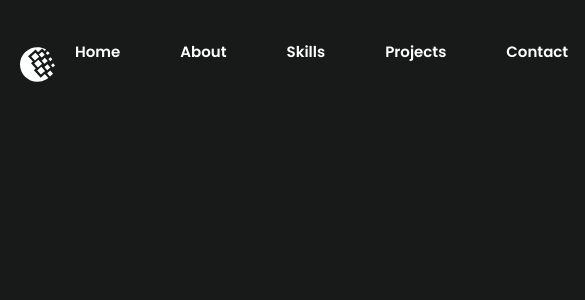
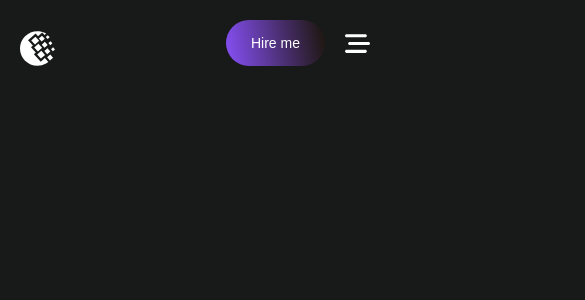
Before and after one commit to ruwinikularathne/My-Portfolio, a React (Create React App) app: page / in a window 390 px wide. Shown: the top 300 px of the page, 585 px wide, since content can reach past the window. Built offline with nearby package versions, Linux system fonts and the light colour scheme.

Commit message:
made navbar responsive

```diff
--- a/src/components/Navbar/Navbar.css
+++ b/src/components/Navbar/Navbar.css
@@ -62,6 +62,54 @@
     display: none;
 }
 
+.navbar_container .close_btn{
+    position: absolute;
+    top: 10px;
+    right: 10px;
+    z-index: 2;
+    font-size: 16px;
+    display: none;
+}
+
+.navbar_container .overlay{
+    background: rgba(1,1,1,0.5);
+    position: fixed;
+    top: 0;
+    left: 0;
+    height: 100%;
+    min-height: 100vh;
+    width: 100%;
+    z-index: 199;
+    user-select: none;
+    cursor: pointer;
+}
+
 @media (max-width:900px){
-
+    .navbar_container{
+        background: var(--color-ui-2);
+    }
+    .navbar_container .tab_group{
+        position: fixed;
+        width: 300px;
+        height: 100%;
+        min-height: 100vh;
+        background: var(--color-ui-1);
+        top: 0;
+        left: -100%;
+        flex-direction: column;
+        align-items: stretch;
+        justify-content: flex-start;
+        z-index: 200;
+        transition: var(--tansitionr);
+        padding-top: 20px;
+    }
+    .navbar_container .tab_group.show{
+        left: 0;
+    }
+    .navbar_container .menu{
+        display: block;
+    }
+    .navbar_container .close_btn{
+        display: flex;
+    }
 }
--- a/src/components/Navbar/index.jsx
+++ b/src/components/Navbar/index.jsx
@@ -1,17 +1,28 @@
-import React from 'react'
+import React,{useState} from 'react'
 import "./Navbar.css"
 import { SiWebmoney } from "react-icons/si";
 import {menu} from "../../data"
 import { Link,animateScroll as scroll } from 'react-scroll';
-import { FaArrowUpRightFromSquare,FaBarsStaggered } from 'react-icons/fa6';
+import { FaBarsStaggered } from 'react-icons/fa6';
+import { FaTimes } from 'react-icons/fa';
 
 const Navbar = () => {
+    const [showSidebar,setShowSidebar] = useState(false);
     return(
         <nav className='navbar_container'>
+            {
+    showSidebar && (
+        <div className='overlay' onClick={() => setShowSidebar(!showSidebar)}></div>
+    )
+}
+
             <div className='logo_container'>
                 <SiWebmoney/>
             </div>
-            <div className='tab_group'>
+            <div className={`tab_group ${showSidebar ? 'show' : ''}`}>
+                <span className="icon_container close_btn" onClick={() => setShowSidebar(!showSidebar)}>
+                    <FaTimes/>
+                </span>
                 {
                     menu.map((list,index)=>(
                         <Link
@@ -31,8 +42,8 @@ const Navbar = () => {
             </div>
             <div className='nav_buttons_group'>
                 <button className='btn btn_primary'>Hire me </button>
-
-            </div>
+                <FaBarsStaggered className='menu' onClick={() => setShowSidebar(!showSidebar)} />
+                </div>
         </nav>
     )
 }
```
